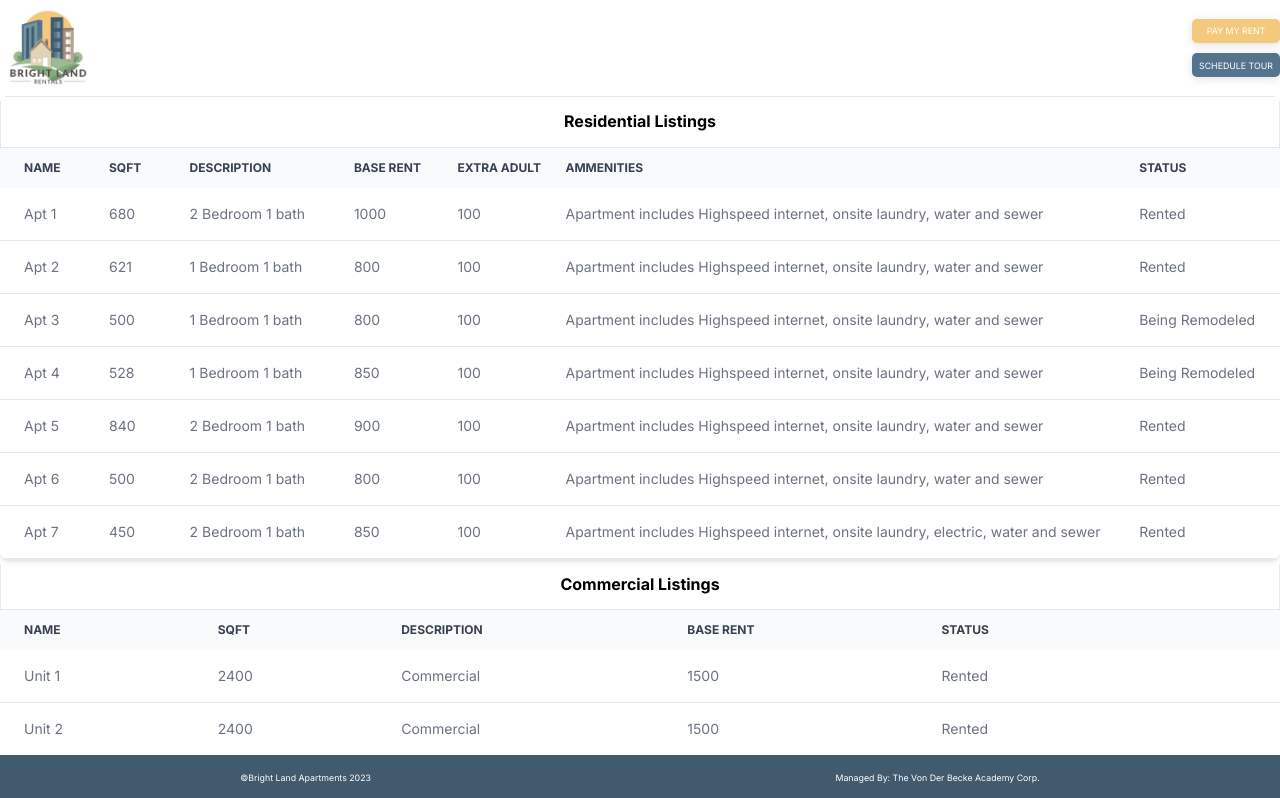
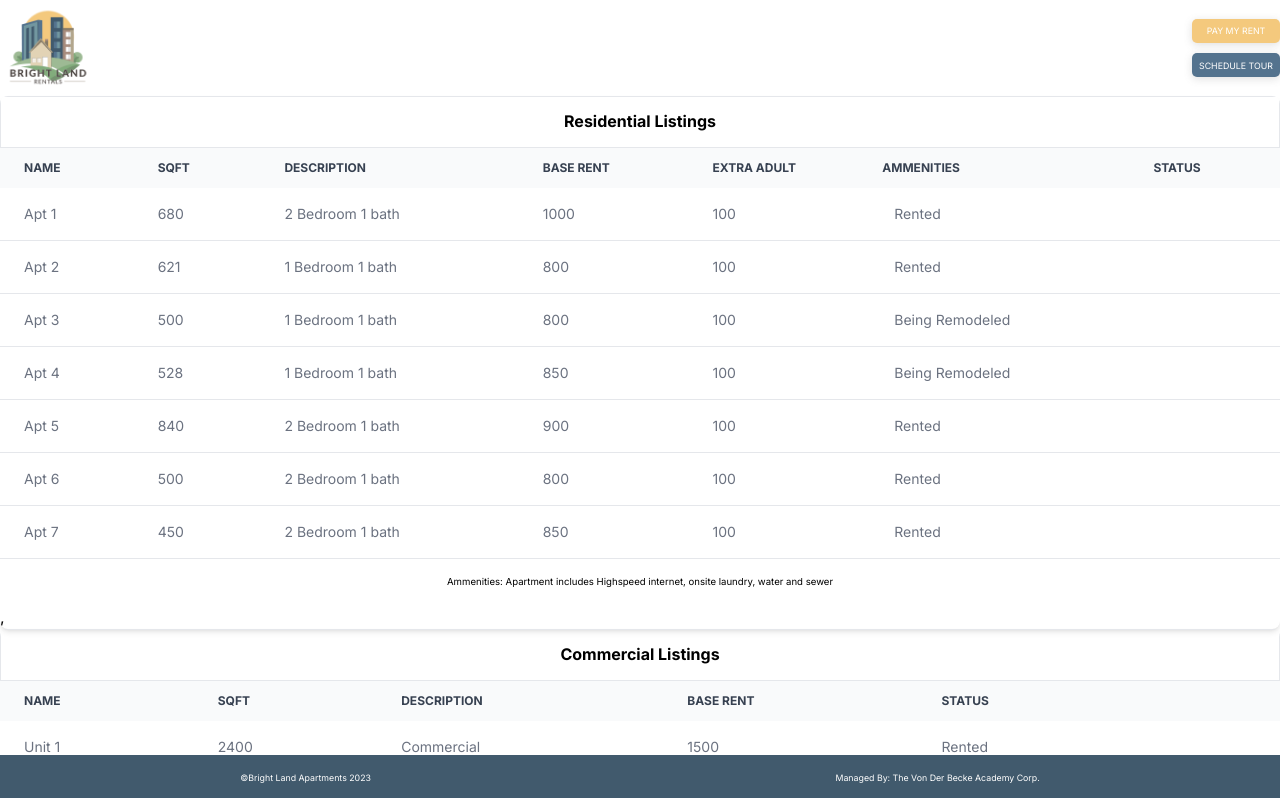
Before and after one commit to teamvcorp/brightland, a Next.js app: page /rentals in a window 1280 px wide. Shown: the top 798 px of the page. Built offline with nearby package versions, Linux system fonts and the light colour scheme.

Commit message:
copy update

```diff
--- a/app/rentals/page.js
+++ b/app/rentals/page.js
@@ -10,7 +10,6 @@ const Rentals = () => {
         <td className="py-4 px-6">{listing.desc}</td>
         <td className="py-4 px-6">{listing.rent}</td>
         <td className="py-2 px-3 hidden sm:table-cell">{listing.extraAdult}</td>
-        <td className="py-2 px-3 hidden sm:table-cell">{listing.ammenities}</td>
         <td className="py-4 px-6">{listing.status}</td>
       </tr>
     );
@@ -59,6 +58,8 @@ const Rentals = () => {
           </thead>
           <tbody>{resList}</tbody>
         </table>
+        <p className='text-center py-4 px-6'>Ammenities: Apartment includes Highspeed internet, onsite laundry, water and sewer</p>,
+
       </div>
       <div className="overflow-x-auto relative shadow-md sm:rounded-lg">
         <h3 className="text-center border border-gray-200 p-4">Commercial Listings</h3>
```
